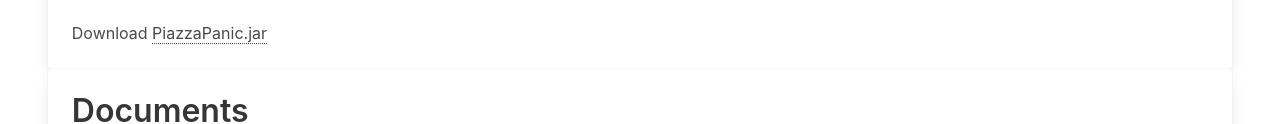
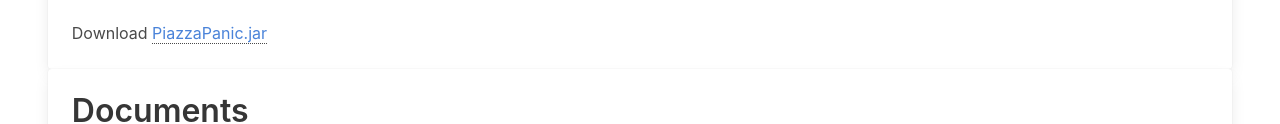
Before and after one commit to KitchenTossups/kitchentossups.github.io, a plain HTML site: page index.html in a window 1280 px wide. Shown: the part 824-948 px from the top of the page. Drawn offline with Linux system fonts and the light colour scheme.

Commit message:
Made it ready for the jar file, currently doesn't work but will soon

```diff
--- a/index.html
+++ b/index.html
@@ -77,7 +77,7 @@
                 <div class="card-content">
                     <p class="title">Executable JAR</p>
                     <div class="content">
-                        Download <span class="hover-text" data-hover="Coming soon!">PiazzaPanic.jar</span>
+                        Download <span class="hover-text" data-hover="Piazza Panic jar!"><a href="PiazzaPanic.jar">PiazzaPanic.jar</a></span>
                     </div>
                 </div>
             </div>
```
